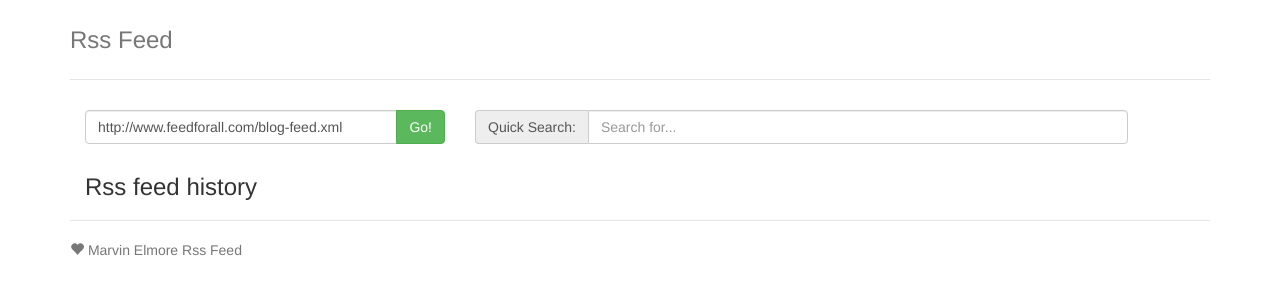
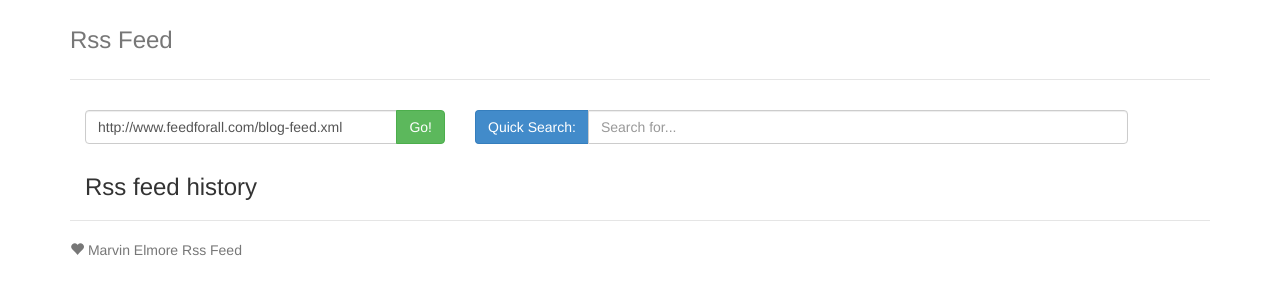
Before and after one commit to ifelse-/AngularJs-Rss-Feed, a website: page app/index.html in a window 1280 px wide. Drawn offline with nearby package versions, Linux system fonts and the light colour scheme; some packages are replaced by stand-ins of ours; files that its build step writes are made by us from their sources.

Commit message:
styled quick search button

```diff
--- a/app/styles/custom.css
+++ b/app/styles/custom.css
@@ -33,3 +33,9 @@ ul.feed-results { padding: 0; }
 	background-color: #fff;
 	color:#337ab7;
 }
+
+.quick-search {
+	background-color: #428bca;
+    border-color: #357ebd;
+    color: #fff;
+}
--- a/app/views/partials/rssfeedresults.html
+++ b/app/views/partials/rssfeedresults.html
@@ -1,6 +1,6 @@
 <div class="col-md-7">
       <div class="input-group">
-        <span class="input-group-addon" id="basic-addon3">Quick Search:</span>
+        <span class="input-group-addon quick-search" id="basic-addon3">Quick Search:</span>
         <input type="text" placeholder="Search for..." ng-model="searchText" class="form-control" id="basic-url" aria-describedby="basic-addon3">
       </div>
       <ul class="feed-results top-offset-1" class="list-group">
```
